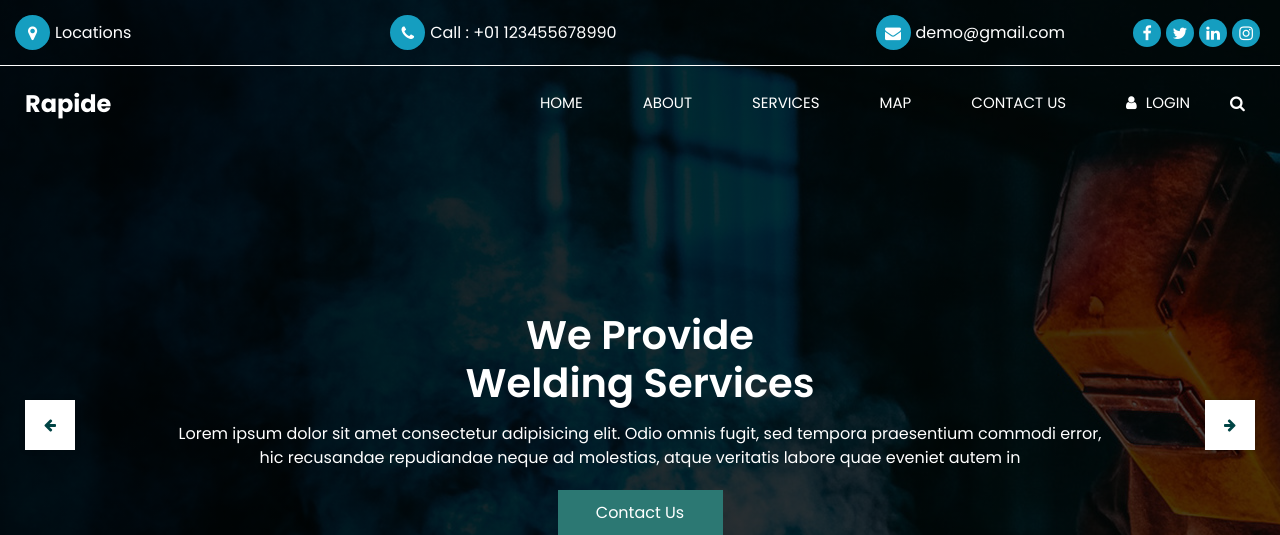
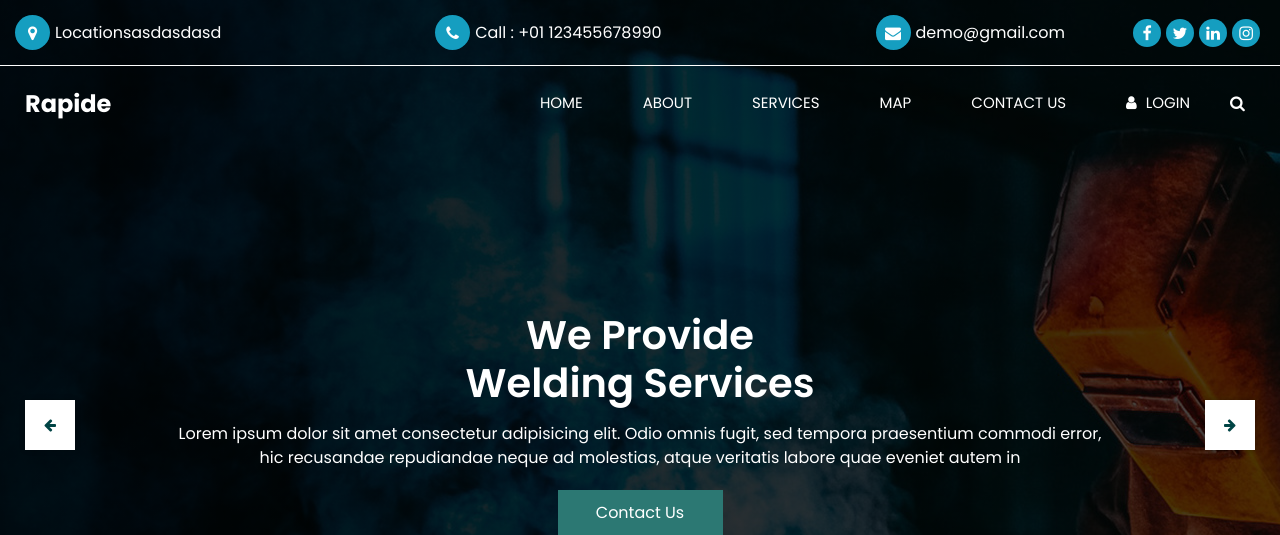
Before and after one commit to JMsallao/Rapide-Website, a PHP site: page / in a window 1280 px wide. Shown: the top 535 px of the page. Run offline with PHP 8.4, Linux system fonts and the light colour scheme; style sheets or scripts are compiled from the project's sources; some libraries are stand-ins or nearby versions.

Commit message:
location

```diff
--- a/index.php
+++ b/index.php
@@ -49,7 +49,7 @@
                         <a href="">
                             <i class="fa fa-map-marker" aria-hidden="true"></i>
                             <span>
-                                Locations
+                                Locationsasdasdasd
                             </span>
                         </a>
                         <a href="">
```
